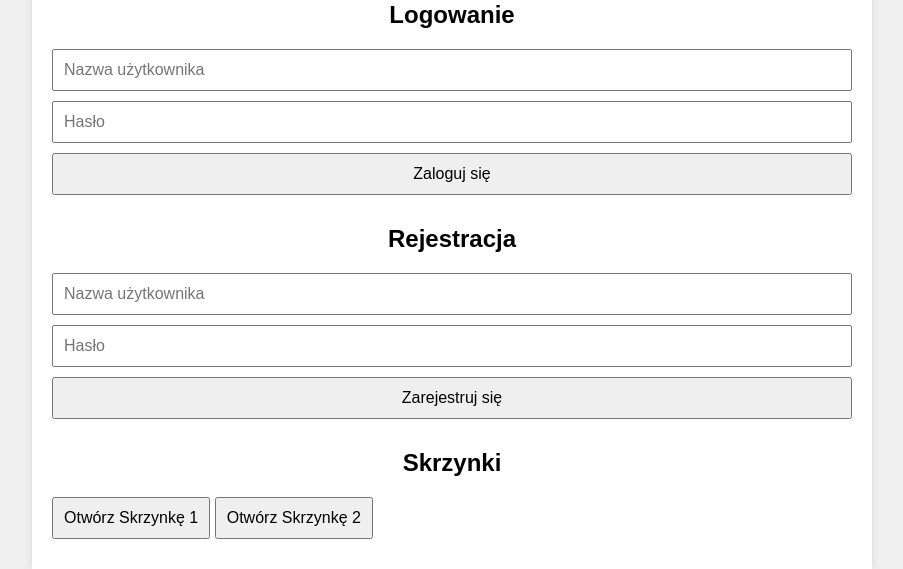
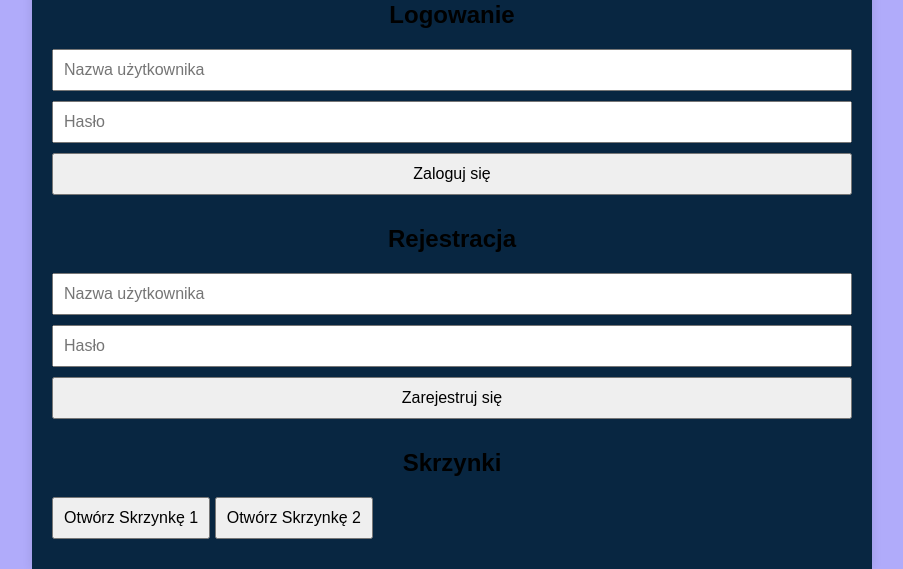
Before and after one commit to jprylo/lootbox-website, a PHP site: page / in a window 1280 px wide. Shown: the part 370-939 px from the top of the page, without its empty margins (188-1091 px from the left). Run offline with PHP 8.4, Linux system fonts and the light colour scheme.

Commit message:
Update styles.css

```diff
--- a/styles.css
+++ b/styles.css
@@ -1,6 +1,6 @@
 body {
     font-family: Arial, sans-serif;
-    background-color: #f0f0f0;
+    background-color: rgba(103, 93, 247, 0.514);
     margin: 0;
     padding: 0;
 }
@@ -8,7 +8,7 @@ body {
     max-width: 800px;
     margin: 0 auto;
     padding: 20px;
-    background-color: white;
+    background-color: rgb(8, 38, 65);
     box-shadow: 0 0 10px rgba(0, 0, 0, 0.1);
 }
 h1, h2 {
@@ -17,7 +17,7 @@ h1, h2 {
 form {
     display: flex;
     flex-direction: column;
-    margin-bottom: 20px;
+    margin-bottom: 20px;W
 }
 input, button {
     margin-bottom: 10px;
```
